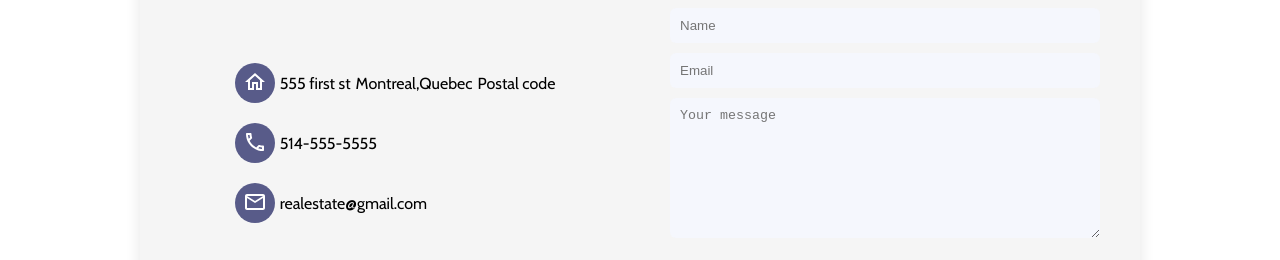
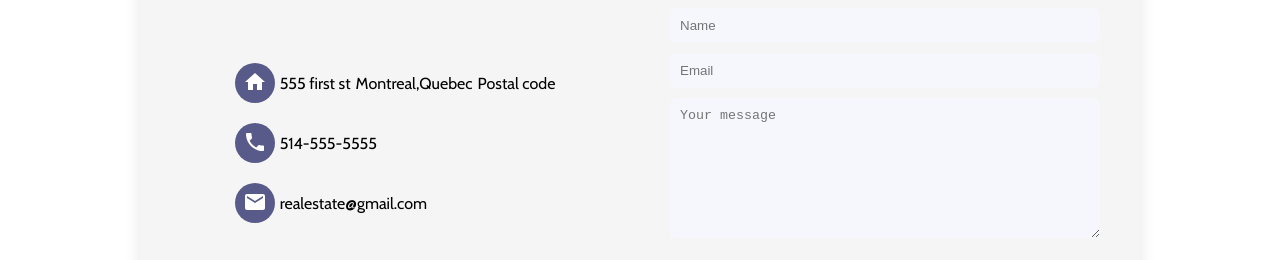
Before and after one commit to EvanWCC86/portfolio, a React (Create React App) app: page /contact in a window 1280 px wide. Shown: the part 267-527 px from the top of the page. Built offline with nearby package versions, Linux system fonts and the light colour scheme; a web font is replaced by a local one.

Commit message:
fix material icons

```diff
--- a/src/pages/ContactPage.js
+++ b/src/pages/ContactPage.js
@@ -1,8 +1,8 @@
 import React from 'react'
 import ContactForm from '../components/ContactForm'
-import PhoneOutlinedIcon from '@material-ui/icons/PhoneOutlined';
-import EmailOutlinedIcon from '@material-ui/icons/EmailOutlined';
-import HomeOutlinedIcon from '@material-ui/icons/HomeOutlined';
+import PhoneIcon from '@mui/icons-material/Phone';
+import EmailIcon from '@mui/icons-material/Email';
+import HomeIcon from '@mui/icons-material/Home';
 
 const ContactPage = () => {
     return (
@@ -10,7 +10,7 @@ const ContactPage = () => {
             <div className="contact_container">
                 <div className="contact-info">
                     <div className="infoItem">
-                        <button><HomeOutlinedIcon /></button>
+                        <button><HomeIcon /></button>
                         <div>
                             <span>555 first st</span>
                             <span>Montreal,Quebec</span>
@@ -18,11 +18,11 @@ const ContactPage = () => {
                         </div>
                     </div>
                     <div className="infoItem">
-                        <button><PhoneOutlinedIcon /></button>
+                        <button><PhoneIcon /></button>
                         <span>514-555-5555</span>
                     </div>
                     <div className="infoItem">
-                        <button><EmailOutlinedIcon /></button>
+                        <button><EmailIcon /></button>
                         <span>realestate@gmail.com</span>
                     </div>
                 </div>
```
